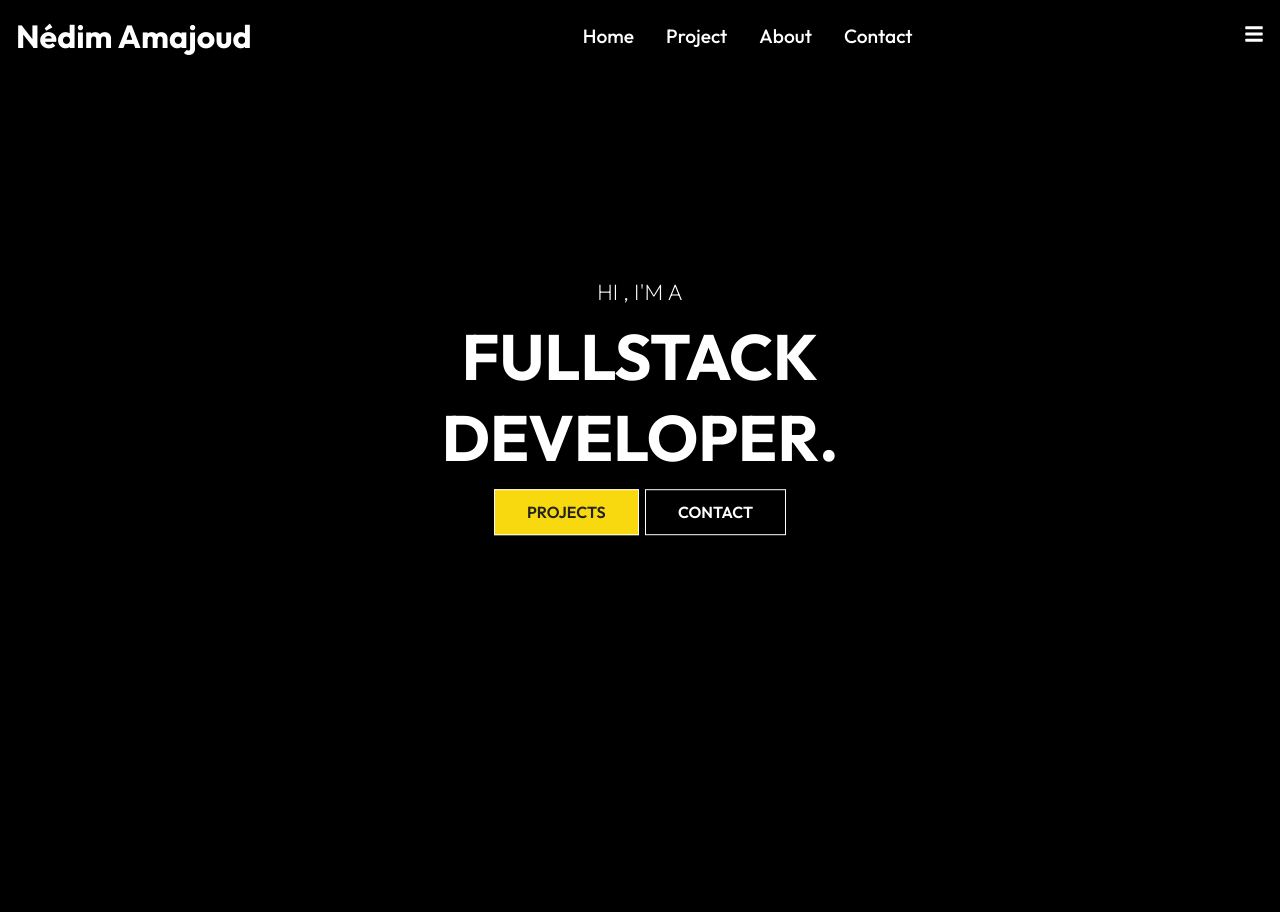
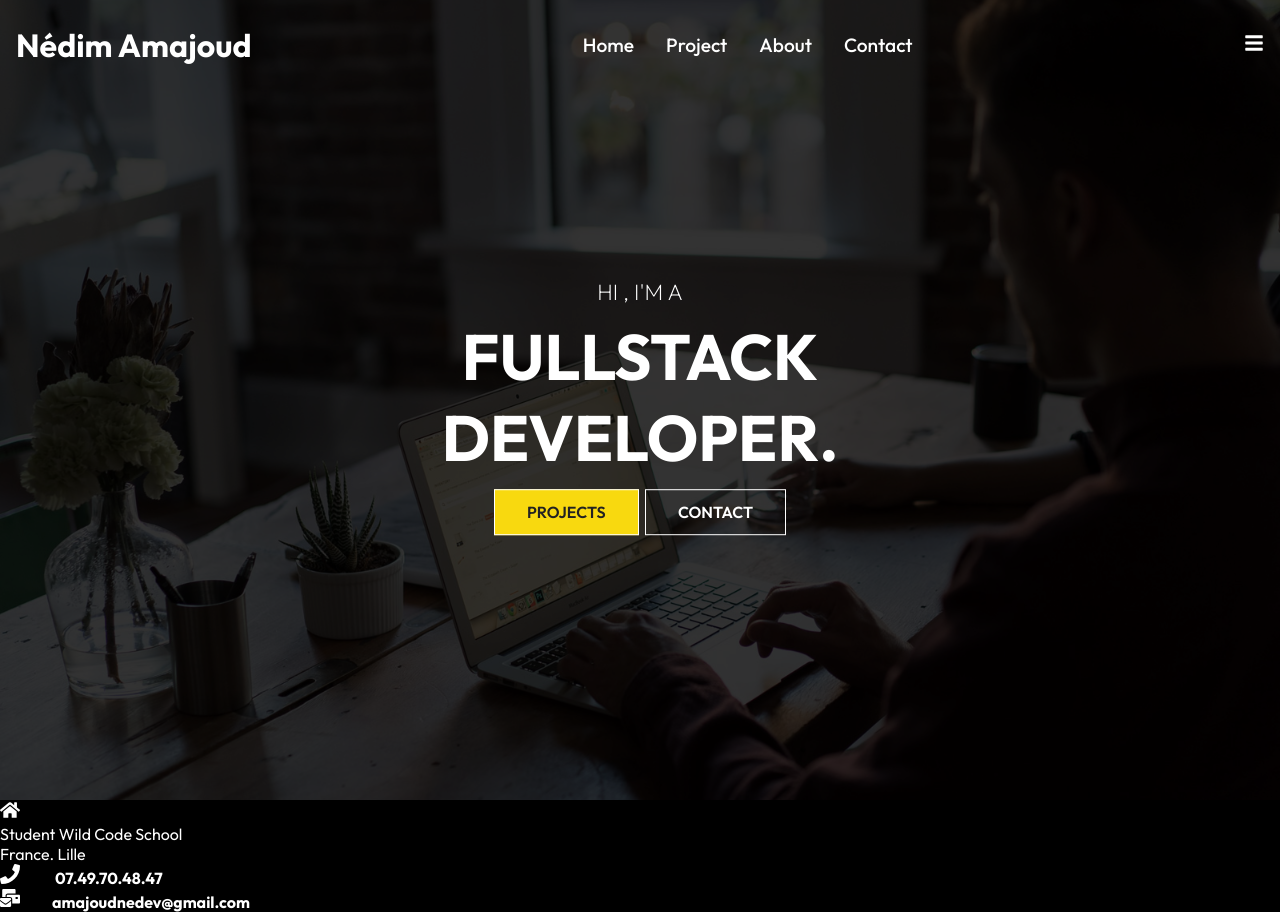
Before and after one commit to SOA-P/portfolio-react-, a React (Create React App) app in the folder cv-react/: page / in a window 1280 px wide. Before the commit the page ends 876 px from the top, so only its background shows below. Built offline with nearby package versions, Linux system fonts and the light colour scheme.

Commit message:
création d'un footer et des liens sociaux

```diff
--- a/cv-react/src/Routes/Home.jsx
+++ b/cv-react/src/Routes/Home.jsx
@@ -1,12 +1,14 @@
 import React from 'react'
 import NavBarre from '../components/NavBarre'
 import HeroImg from '../components/HeroImg';
+import Footer from '../components/Footer';
 
 const Home = () => {
   return (
     <div>
         <NavBarre/>
         <HeroImg/>
+        <Footer/>
     </div>
   )
 }
--- /dev/null
+++ b/cv-react/src/components/Footer.jsx
@@ -0,0 +1,41 @@
+import React from "react";
+import "./FooterStyles.css";
+import { FaHome, FaPhone ,FaMailBulk } from "react-icons/fa";
+
+
+const Footer = () => {
+  return (
+    <div className="footer">
+      <div className="footer-container">
+        <div className="left">
+          <div className="location">
+            <FaHome size={20} style={{ color: "#fff", marginRight: "2rem" }} />
+            <div>
+              <p>Student Wild Code School</p>
+              <p>France. Lille</p>
+            </div>
+            <div className="phone">
+              <h4>
+                <FaPhone
+                  size={20}
+                  style={{ color: "#fff", marginRight: "2rem" }}
+                /> 07.49.70.48.47
+              </h4>
+            </div>
+            <div className="mail">
+              <h4>
+                <FaMailBulk
+                  size={20}
+                  style={{ color: "#fff", marginRight: "2rem" }}
+                />amajoudnedev@gmail.com
+              </h4>
+            </div>
+          </div>
+          <div className="right"></div>
+        </div>
+      </div>
+    </div>
+  );
+};
+
+export default Footer;
--- a/cv-react/src/components/HeroImgStyles.css
+++ b/cv-react/src/components/HeroImgStyles.css
@@ -17,8 +17,8 @@
     position: absolute;
     top: 0;
     left: 0;
-    background-color: #000;
-    opacity: 0,8;
+    background-color: black;
+    opacity: 0.8;
 }
 
 .hero{
@@ -45,3 +45,11 @@
 .content .btn{
     margin:1rem 0.2rem;
 }
+@media screen and (max-width:640px) {
+    .hero .content .h1{
+        font-size: 3rem;
+    }
+    .hero .content .p{
+        font-size:1.4rem;
+    }
+}
--- a/cv-react/src/components/NavBarre.jsx
+++ b/cv-react/src/components/NavBarre.jsx
@@ -7,9 +7,18 @@ const NavBarre = () => {
     const [click , setClick] = useState(false);
     const handleClick =() => setClick (!click);
 
+    const [ color, setColor] = useState(false);
+    const changeColor = () => {
+      if(window.scrollY >= 100) {
+        setColor(true);
+      }else{
+        setColor(false);
+      }
+    }
+window.addEventListener("scool", changeColor);
 
   return (
-    <div className="header">
+    <div className={color ? "header header-bg" : "header"}>
       <Link to="/">
         <h1>Nédim Amajoud</h1>
       </Link>
--- a/cv-react/src/components/NavBarreStyles.css
+++ b/cv-react/src/components/NavBarreStyles.css
@@ -3,8 +3,15 @@
     justify-content: space-between;
     align-items: center;
     padding: 1rem;
+    position: fixed;
+    width: 100%;
+    height: 90px;
+    z-index: 10;
 }
-
+.header-bg{
+    background-color: rgba(0, 0 ,0,0.85);
+    transition:0.5s
+}
 
 .nav-menu{
     display: flex;
```
Also changed, not shown: cv-react/src/components/FooterStyles.css (added).
